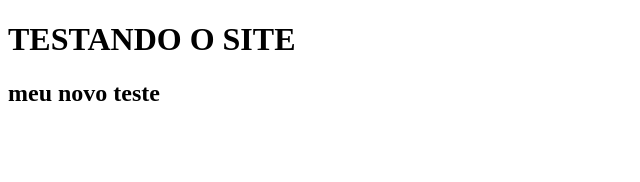
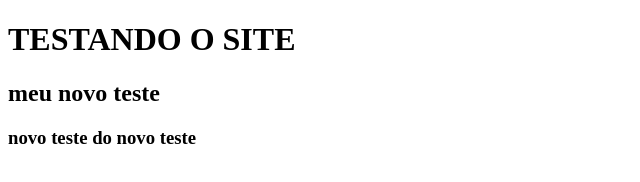
Before and after one commit to Rgomesjr/vsc-estudo, a plain HTML site: page HTML5/primeira pagina teste.html in a window 1280 px wide. Shown: the whole page, without its empty margins (0-640 px from the left). Drawn offline with Linux system fonts and the light colour scheme.

Commit message:
mais um teste do html

```diff
--- a/HTML5/primeira pagina teste.html
+++ b/HTML5/primeira pagina teste.html
@@ -8,5 +8,6 @@
 <body>
     <h1>TESTANDO O SITE</h1>
     <h2>meu novo teste</h2>
+    <h3>novo teste do novo teste</h3>
 </body>
 </html>
```
